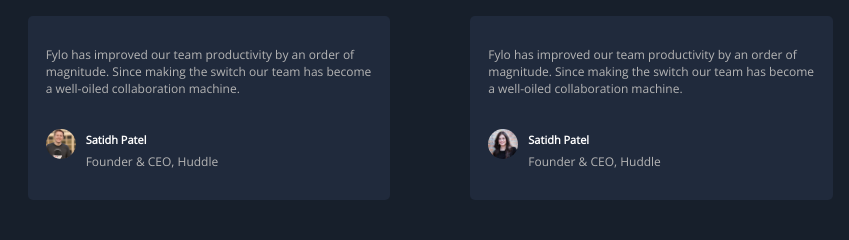
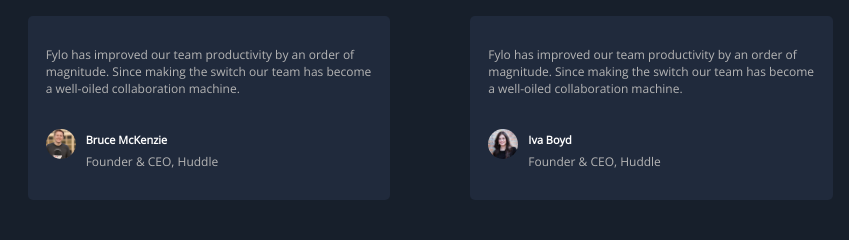
Before and after one commit to UsefMa/Fylo_Landing_Page, a plain HTML site: page index.html in a window 1280 px wide. Shown: the part 2320-2560 px from the top of the page, 431-1280 px from the left. Drawn offline with nearby package versions, Linux system fonts and the light colour scheme.

Commit message:
first commit

```diff
--- a/index.html
+++ b/index.html
@@ -137,7 +137,7 @@
           </p>
 
           <img class="team_img" src="./images/profile-2.jpg" alt="" />
-          <h5 class="team_name">Satidh Patel</h5>
+          <h5 class="team_name">Bruce McKenzie</h5>
           <p class="team_job">Founder & CEO, Huddle</p>
         </div>
         <div class="team_card">
@@ -148,7 +148,7 @@
           </p>
 
           <img class="team_img" src="./images/profile-3.jpg" alt="" />
-          <h5 class="team_name">Satidh Patel</h5>
+          <h5 class="team_name">Iva Boyd</h5>
           <p class="team_job">Founder & CEO, Huddle</p>
         </div>
       </div>
```
